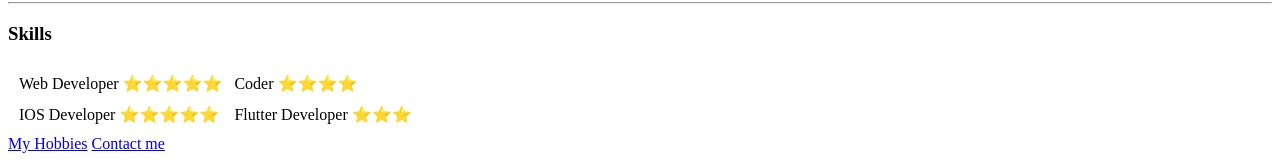
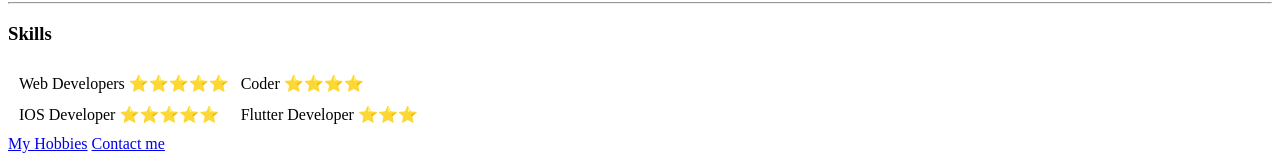
Before and after one commit to ibbe342/cv, a plain HTML site: page index.html in a window 1280 px wide. Shown: the part 541-704 px from the top of the page. Drawn offline with Linux system fonts and the light colour scheme.

Commit message:
Update index.html
needed to check

```diff
--- a/index.html
+++ b/index.html
@@ -51,7 +51,7 @@
     <h3>Skills</h3>
     <table cellspacing="10">
         <tr>
-            <td>Web Developer ⭐⭐⭐⭐⭐</td>
+            <td>Web Developers ⭐⭐⭐⭐⭐</td>
             <td>Coder ⭐⭐⭐⭐</td>
         </tr>
         <tr>
```
